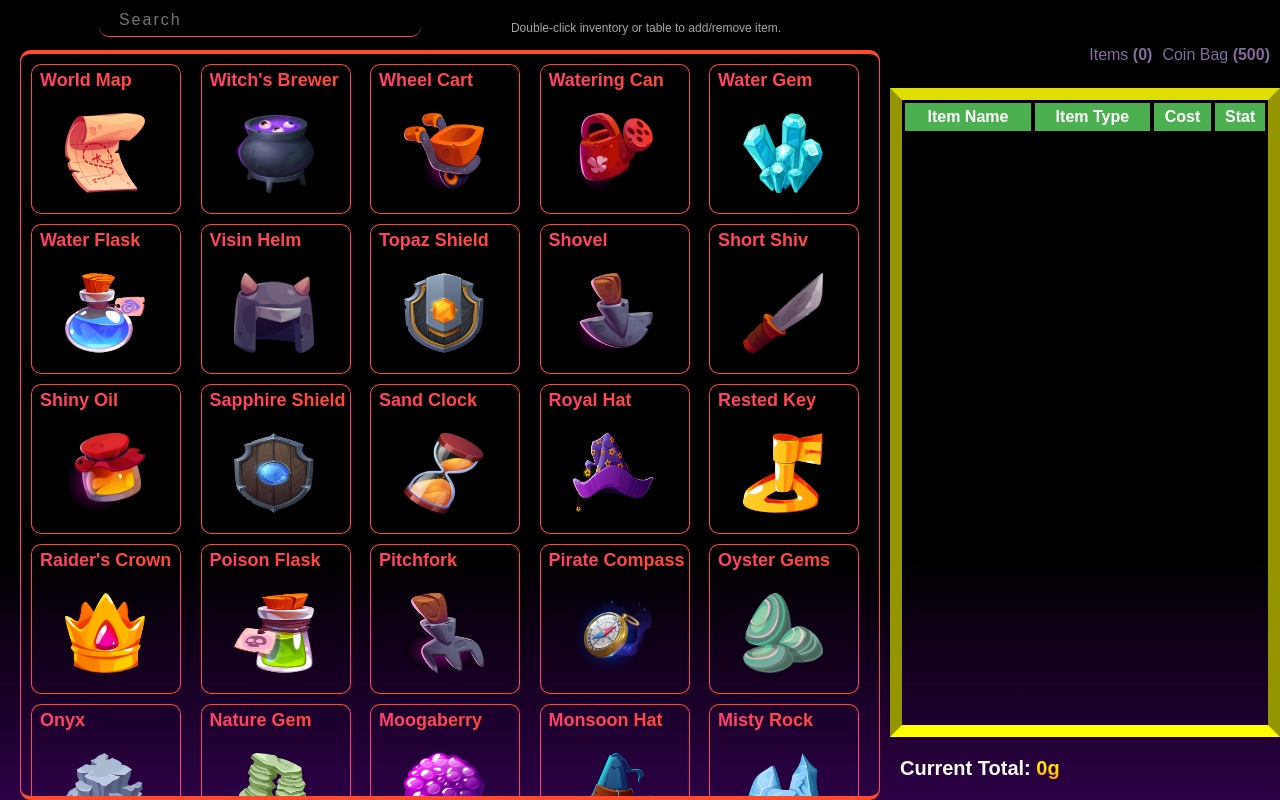
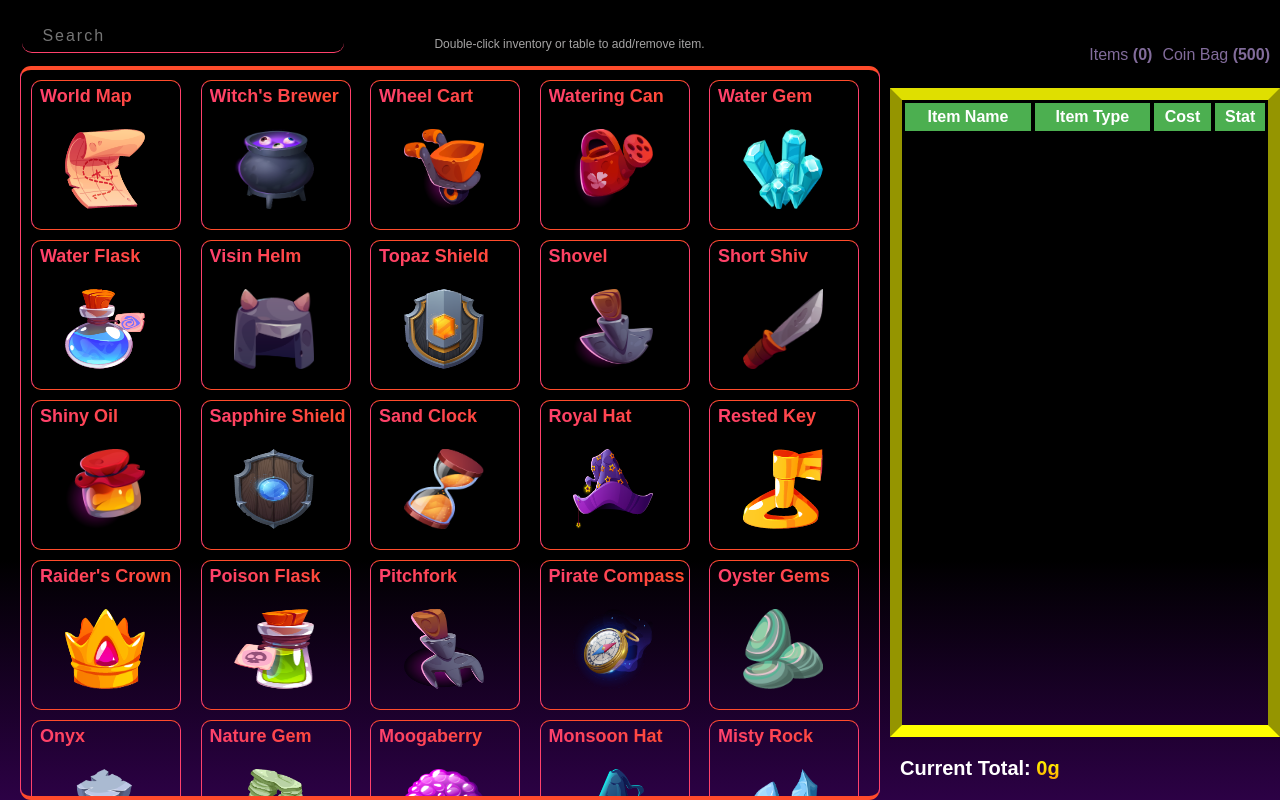
Before and after one commit to eugeniosp3/video-game-store, a Next.js app: page / in a window 1280 px wide. Built offline with nearby package versions, Linux system fonts and the light colour scheme.

Commit message:
justify searchbar to left and added margin

```diff
--- a/styles/globals.css
+++ b/styles/globals.css
@@ -50,7 +50,8 @@ div {
   height: 40px;
   display: flex;
   flex-direction: row;
-  justify-content: center;
+  margin: 1em 0 0 1.4em;
+  justify-content: left;
   align-items: center;
 }
 
```
